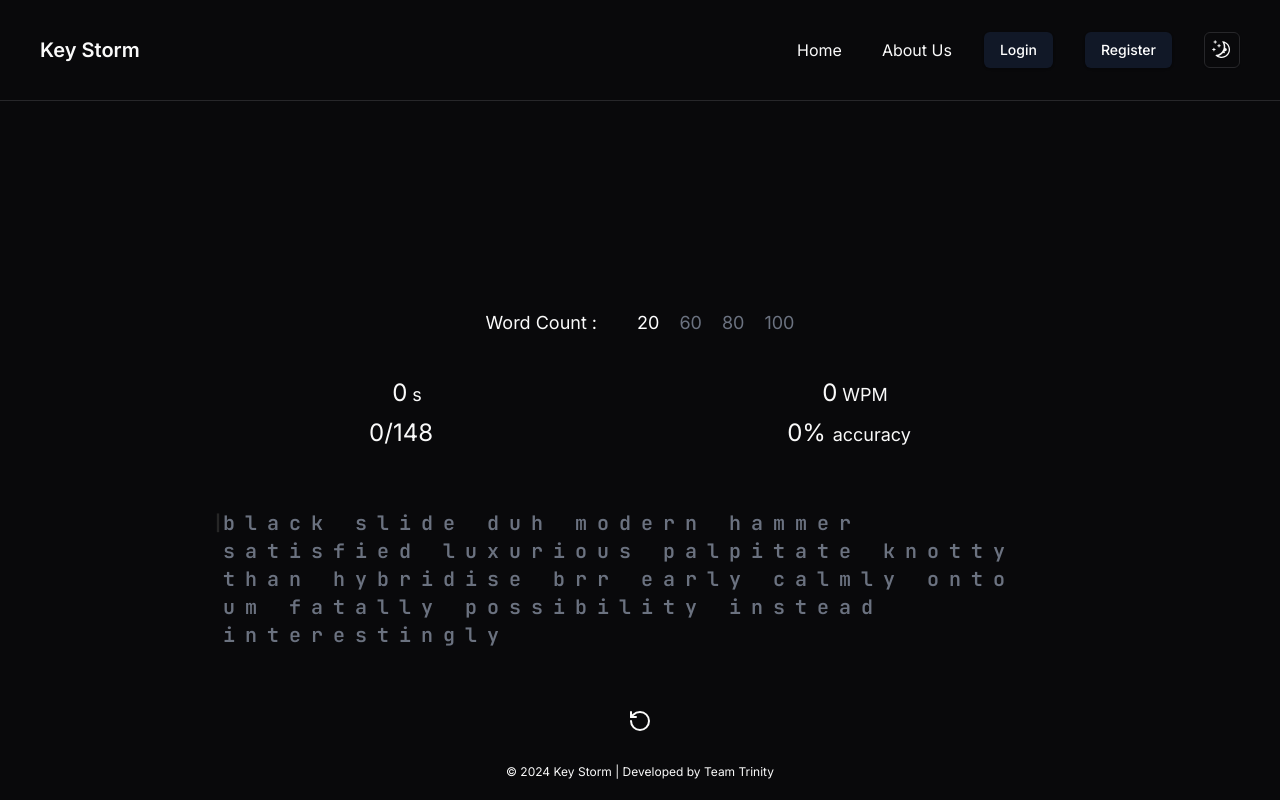
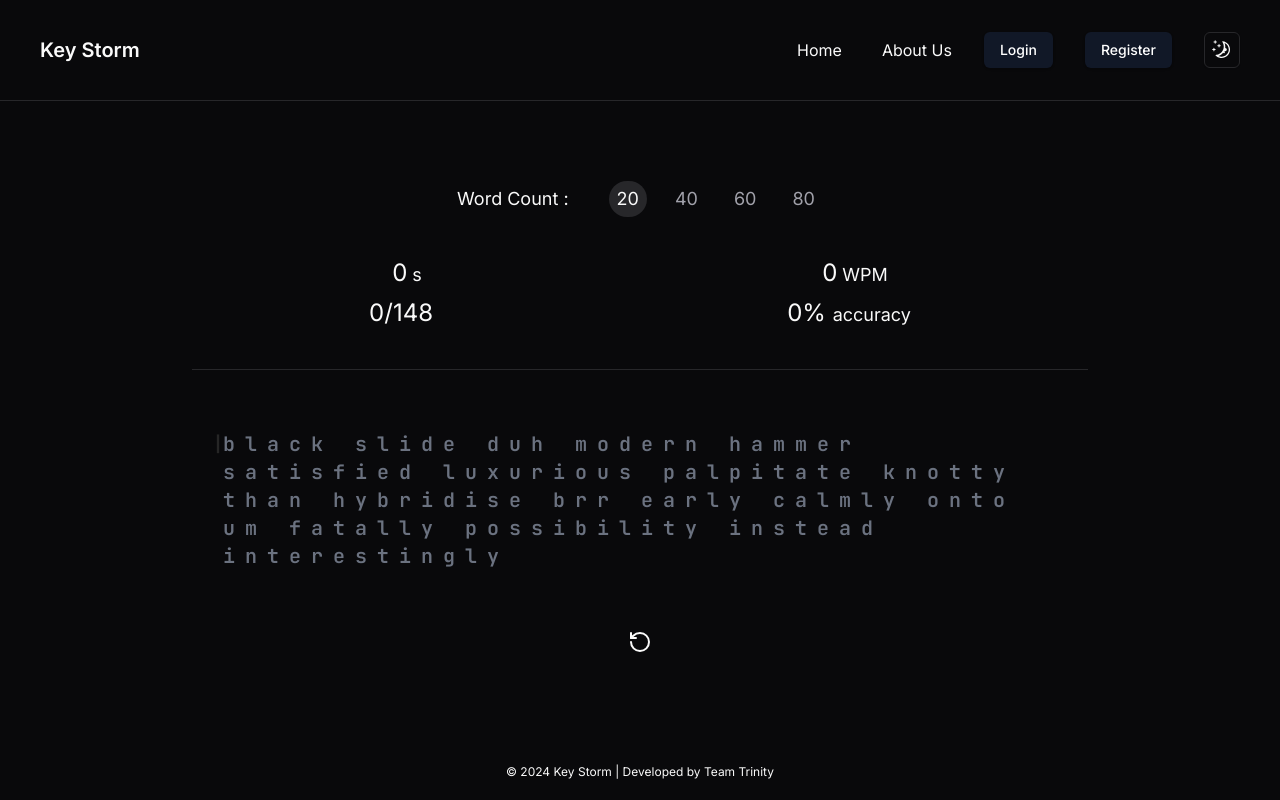
Before and after one commit to Team-Trinity/type-storm, a Next.js app: page / in a window 1280 px wide. Built offline with nearby package versions, Linux system fonts and the light colour scheme; no server answers.

Commit message:
add style fixes

```diff
--- a/app/globals.css
+++ b/app/globals.css
@@ -1,10 +1,6 @@
 @tailwind base;
 @tailwind components;
 @tailwind utilities;
-
-.current-word-count {
-  @apply text-white;
-}
 
 @layer base {
   :root {
--- a/components/shared/navbar/nav-bar.tsx
+++ b/components/shared/navbar/nav-bar.tsx
@@ -12,7 +12,7 @@ const NavBar = () => {
     const router = useRouter();
     return (
         <div>
-            <nav className="flex items-center px-10 py-8 border-b">
+            <nav className="mb-20 flex items-center border-b px-10 py-8">
                 <div className="flex-grow">
                     {/* <img src="/Logo.svg" alt="navigateui logo" /> */}
                     <h1
@@ -30,7 +30,10 @@ const NavBar = () => {
                         >
                             Home
                         </li>
-                        <li className="cursor-pointer hover:text-sky-500" onClick={() => router.push("/about-us")}>
+                        <li
+                            className="cursor-pointer hover:text-sky-500"
+                            onClick={() => router.push("/about-us")}
+                        >
                             About Us
                         </li>
                     </ul>
@@ -38,10 +41,16 @@ const NavBar = () => {
                         <UserNav></UserNav>
                     ) : (
                         <>
-                            <Button onClick={() => router.push("/login")} className="inline-flex h-9 items-center justify-center rounded-md bg-gray-900 px-4 py-2 text-sm font-medium text-white shadow transition-colors hover:bg-gray-700 focus-visible:outline-none focus-visible:ring-1 focus-visible:ring-gray-950 disabled:pointer-events-none disabled:opacity-50">
+                            <Button
+                                onClick={() => router.push("/login")}
+                                className="inline-flex h-9 items-center justify-center rounded-md bg-gray-900 px-4 py-2 text-sm font-medium text-white shadow transition-colors hover:bg-gray-700 focus-visible:outline-none focus-visible:ring-1 focus-visible:ring-gray-950 disabled:pointer-events-none disabled:opacity-50"
+                            >
                                 Login
                             </Button>
-                            <Button onClick={() => router.push("register")} className="inline-flex h-9 items-center justify-center rounded-md bg-gray-900 px-4 py-2 text-sm font-medium text-white shadow transition-colors hover:bg-gray-700 focus-visible:outline-none focus-visible:ring-1 focus-visible:ring-gray-950 disabled:pointer-events-none disabled:opacity-50">
+                            <Button
+                                onClick={() => router.push("register")}
+                                className="inline-flex h-9 items-center justify-center rounded-md bg-gray-900 px-4 py-2 text-sm font-medium text-white shadow transition-colors hover:bg-gray-700 focus-visible:outline-none focus-visible:ring-1 focus-visible:ring-gray-950 disabled:pointer-events-none disabled:opacity-50"
+                            >
                                 Register
                             </Button>
                         </>
--- a/components/type/textSelector.tsx
+++ b/components/type/textSelector.tsx
@@ -9,11 +9,11 @@ export default function TextSelector() {
     const [selected, setSelected] = useState(0);
     const selectorRef = useRef();
 
-    const wordCount = [20, 60, 80, 100];
+    const wordCount = [20, 40, 60, 80];
     return (
         <div className="flex items-center justify-center gap-10 text-lg">
-            <h3>Word Count :</h3>
-            <div className="flex items-center justify-center gap-5 text-gray-500">
+            <h3 className="hidden md:block">Word Count :</h3>
+            <div className="flex items-center justify-center gap-5 text-muted-foreground">
                 {wordCount.map((count, index) => {
                     return (
                         <div
@@ -28,9 +28,10 @@ export default function TextSelector() {
                             }}
                             className={cn(
                                 {
-                                    "current-word-count": index === selected
+                                    "bg-muted text-foreground":
+                                        index === selected
                                 },
-                                "cursor-pointer hover:text-gray-400"
+                                "cursor-pointer rounded-full px-2 py-1 hover:text-foreground"
                             )}
                         >
                             {count}
--- a/components/type/typeBox.tsx
+++ b/components/type/typeBox.tsx
@@ -9,6 +9,7 @@ import { useCallback, useContext, useEffect } from "react";
 import { timerContext } from "@/providers/timerProvider";
 import Letter from "./letterElement";
 import TextSelector from "./textSelector";
+import { Separator } from "../ui/separator";
 
 const jetbrains_mono = JetBrains_Mono({ subsets: ["latin"] });
 
@@ -87,7 +88,7 @@ export default function TypeBox() {
     }
 
     return (
-        <div className="mx-auto mt-52 flex w-[calc(100vw*0.7)] flex-col items-center justify-center gap-10 transition-all">
+        <div className="mx-auto flex w-[calc(100vw*0.7)] flex-col items-center justify-center gap-10 transition-all">
             <TextSelector />
             <div className="flex w-full flex-col items-center justify-center gap-2">
                 <div className="flex w-full items-center justify-around">
@@ -110,6 +111,7 @@ export default function TypeBox() {
                     </div>
                 </div>
             </div>
+            <Separator />
             <div
                 className={cn(
                     "relative w-full p-5 text-xl font-semibold tracking-tighter transition-all",
--- /dev/null
+++ b/components/ui/separator.tsx
@@ -0,0 +1,31 @@
+"use client"
+
+import * as React from "react"
+import * as SeparatorPrimitive from "@radix-ui/react-separator"
+
+import { cn } from "@/lib/utils"
+
+const Separator = React.forwardRef<
+  React.ElementRef<typeof SeparatorPrimitive.Root>,
+  React.ComponentPropsWithoutRef<typeof SeparatorPrimitive.Root>
+>(
+  (
+    { className, orientation = "horizontal", decorative = true, ...props },
+    ref
+  ) => (
+    <SeparatorPrimitive.Root
+      ref={ref}
+      decorative={decorative}
+      orientation={orientation}
+      className={cn(
+        "shrink-0 bg-border",
+        orientation === "horizontal" ? "h-[1px] w-full" : "h-full w-[1px]",
+        className
+      )}
+      {...props}
+    />
+  )
+)
+Separator.displayName = SeparatorPrimitive.Root.displayName
+
+export { Separator }
--- a/package.json
+++ b/package.json
@@ -16,6 +16,7 @@
     "@radix-ui/react-navigation-menu": "^1.1.4",
     "@radix-ui/react-scroll-area": "^1.0.5",
     "@radix-ui/react-select": "^2.0.0",
+    "@radix-ui/react-separator": "^1.0.3",
     "@radix-ui/react-slot": "^1.0.2",
     "@tanstack/react-table": "^8.12.0",
     "class-variance-authority": "^0.7.0",
```
